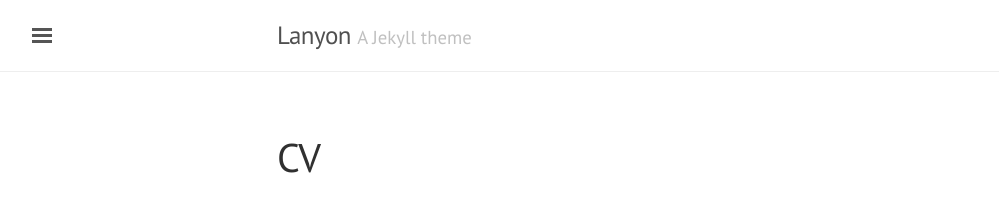
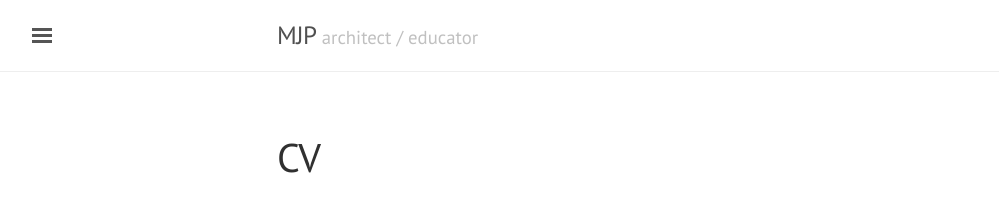
Before and after one commit to millipz/millipz.github.io, a Jekyll site: the page built from CV/index.md, in a window 1280 px wide and 900 px high. Shown: the top 216 px of the window, without its empty margins (3-1002 px from the left). Built offline with Jekyll 4.4.1, drawn with Linux system fonts in a browser that asks for light colours.

Commit message:
Config setup

```diff
--- a/_config.yml
+++ b/_config.yml
@@ -9,18 +9,18 @@ paginate: 5
 paginate_path: "page:num"
 
 # Setup
-title:               Lanyon
-tagline:             'A Jekyll theme'
-description:         'A reserved <a href="http://jekyllrb.com" target="_blank">Jekyll</a> theme that places the utmost gravity on content with a hidden drawer. Made by <a href="https://twitter.com/mdo" target="_blank">@mdo</a>.'
-url:                 http://lanyon.getpoole.com
+title:               MJP
+tagline:             'architect / educator'
+description:         'Homepage and blog of Miles Jonathan Phillips, UK based architect'
+url:                 http://milesjphillips.com
 baseurl:             ''
 paginate:            5
 
 # About/contact
 author:
-  name:              Mark Otto
-  url:               https://twitter.com/mdo
-  email:             markdotto@gmail.com
+  name:              Miles J Phillips
+  url:               https://twitter.com/millipz
+  email:             milesjphillips@gmail.com
 
 # Custom vars
-version:             1.0.0
+version:             0.1.0
```
Also changed, not shown: CV/index.md (renamed from cv.md).
